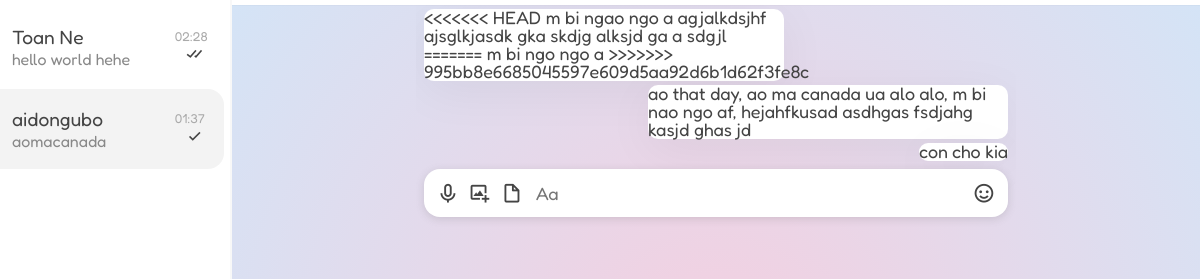
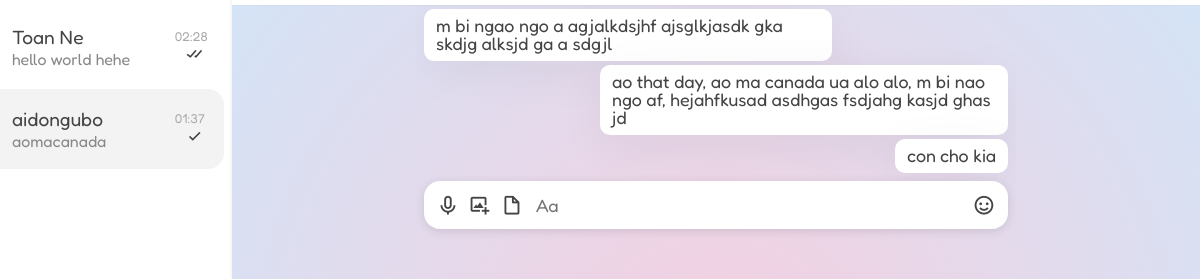
Before and after one commit to dgtoan/ChatApp, a plain HTML site: page index.html in a window 1280 px wide. Shown: the part 55-334 px from the top of the page, 80-1280 px from the left. Drawn offline with nearby package versions, Linux system fonts and the light colour scheme.

Commit message:
aothatday

```diff
--- a/assets/css/style.css
+++ b/assets/css/style.css
@@ -217,14 +217,9 @@
     background-color: #fff;
     line-height: 18px;
     margin: 4px 8px;
-<<<<<<< HEAD
     width: -moz-fit-content;
     width: fit-content;
     max-width: 68%;
-=======
-    width: fit-content;
-    max-width: 60%;
->>>>>>> 995bb8e6685045597e609d5aa92d6b1d62f3fe8c
     padding: 8px 12px;
     border-radius: 10px;
     font-size: 1.12rem;
--- a/index.html
+++ b/index.html
@@ -85,11 +85,7 @@
                 <div class="messenger">
                     <div class="messenger__list scrollbar">
                         <div class="messenger__item">
-<<<<<<< HEAD
                             m bi ngao ngo a agjalkdsjhf   ajsglkjasdk gka skdjg alksjd ga a sdgjl
-=======
-                            m bi ngo ngo a
->>>>>>> 995bb8e6685045597e609d5aa92d6b1d62f3fe8c
                         </div>
                         <div class="messenger__item user">
                             ao that day, ao ma canada ua alo alo, m bi nao ngo af, hejahfkusad asdhgas  fsdjahg kasjd ghas jd
```
